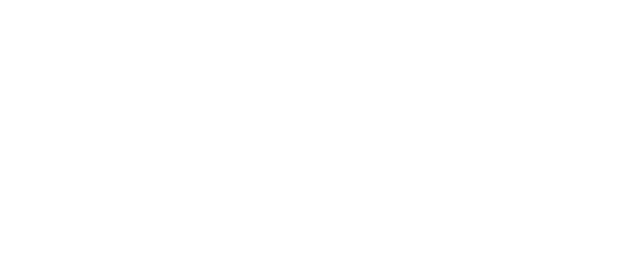
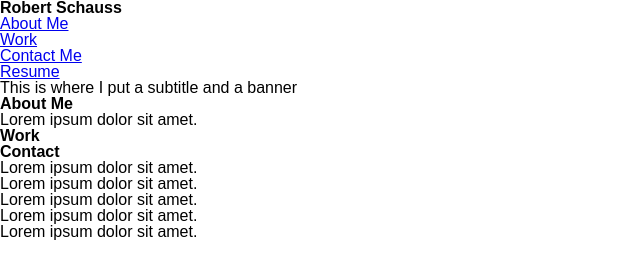
Before and after one commit to appleschaussaa/Challenge-2, a plain HTML site: page index.html in a window 1280 px wide. Shown: the whole page, without its empty margins (0-640 px from the left). Drawn offline with Linux system fonts and the light colour scheme; files that its build step writes are made by us from their sources.

Commit message:
basic html blueprint created

```diff
--- a/index.html
+++ b/index.html
@@ -3,6 +3,100 @@
   <head>
     <meta charset="UTF-8" />
     <meta name="viewport" content="width=device-width, initial-scale=1.0" />
-    <title>CSS Typography</title>
+    <title>Portfolio</title>
     <link rel="stylesheet" href="./assets/css/reset.css" />
     <link rel="stylesheet" href="./assets/css/style.css" />
+  </head>
+
+  <body>
+    <header>
+        <h1> Robert Schauss</h1>
+        <nav>
+            <ul>
+                <li><a href="#">About Me</a></li>
+                <li><a href="#">Work</a></li>
+                <li><a href="#">Contact Me</a></li>
+                <li><a href="#">Resume</a></li>
+            </ul>
+        </nav>
+    </header>
+
+    <banner>
+        This is where I put a subtitle and a banner
+    </banner>
+
+    <div>
+        <h2>About Me</h2>
+            <p>
+                Lorem ipsum dolor sit amet.
+            </p>
+    </div>
+
+    <div>
+        <h2>Work</h2>
+            <div>
+                <p>
+
+                </p>
+            </div>
+    </div>
+
+    <div>
+        <h2>Contact</h2>
+            <footer>
+                <div>
+                    <ul>
+                        <li>
+                            <p>Lorem ipsum dolor sit amet.</p>
+                        </li>
+                    </ul>
+                </div>
+
+                <div>
+                    <ul>
+                        <li>
+                            <p>Lorem ipsum dolor sit amet.</p>
+                        </li>
+                    </ul>
+                </div>
+
+                <div>
+                    <ul>
+                        <li>
+                            <p>Lorem ipsum dolor sit amet.</p>
+                        </li>
+                    </ul>
+                </div>
+
+                <div>
+                    <ul>
+                        <li>
+                            <p>Lorem ipsum dolor sit amet.</p>
+                        </li>
+                    </ul>
+                </div>
+
+                <div>
+                    <ul>
+                        <li>
+                            <p>Lorem ipsum dolor sit amet.</p>
+                        </li>
+                    </ul>
+                </div>
+            </footer>
+
+    </div>
+
+
+
+
+
+
+
+
+
+
+
+
+
+</body>
```
